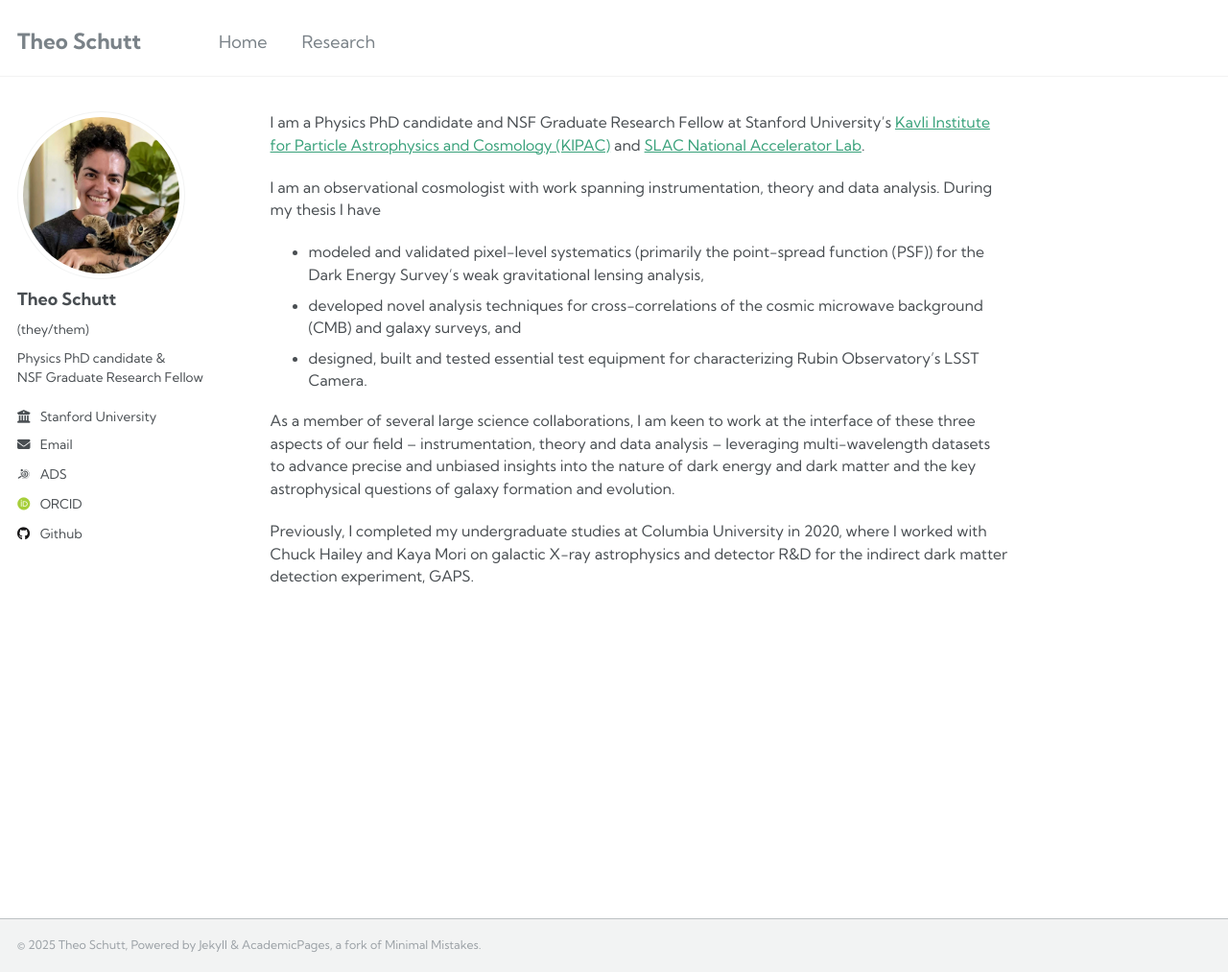
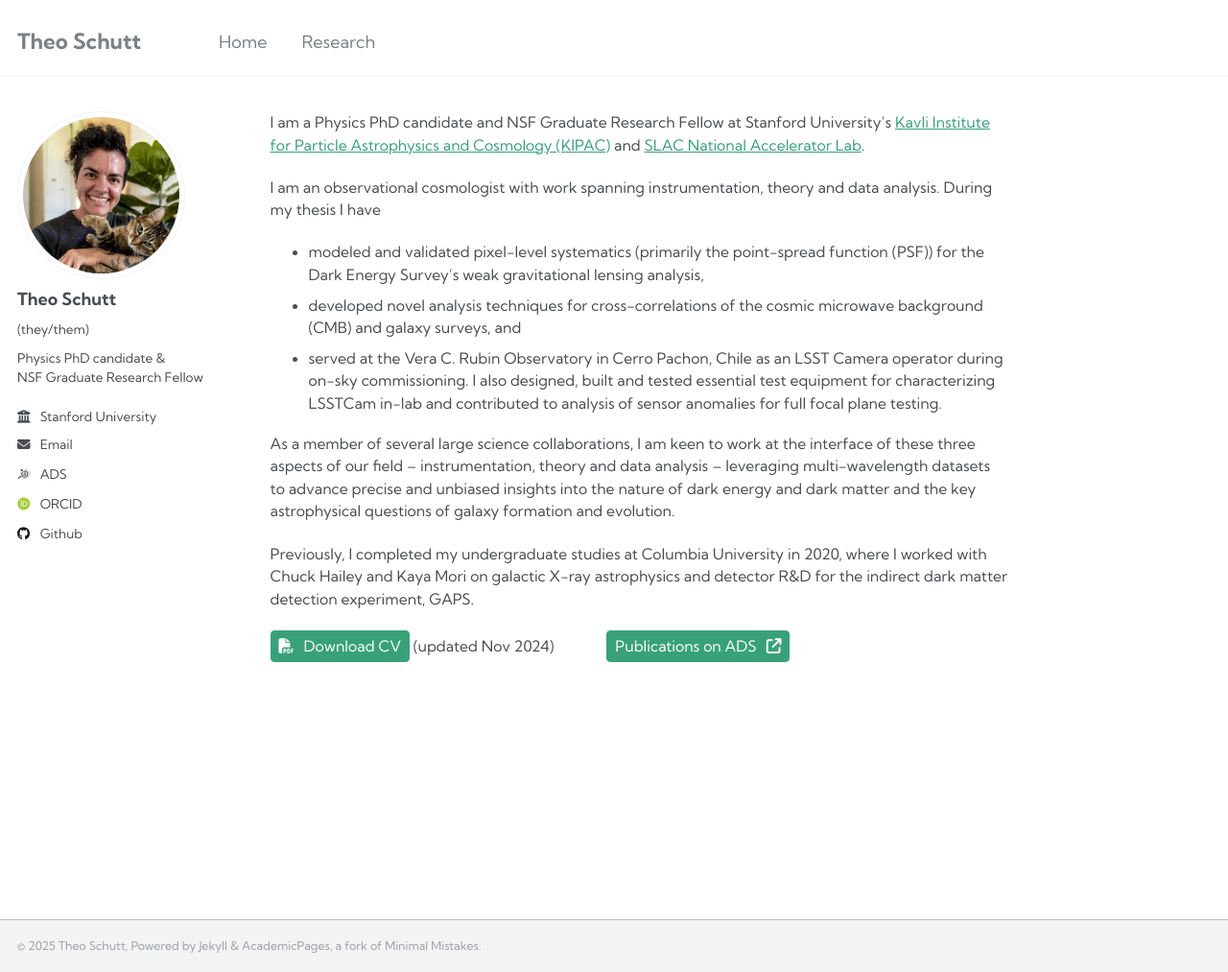
Before and after one commit to theoschutt/theoschutt.github.io, a Jekyll site: the page built from _pages/about.md, in a window 1280 px wide and 1013 px high. Shown: the whole window at 96% size. Built offline with Jekyll 4.4.1, drawn with Linux system fonts in a browser that asks for light colours; some web fonts are replaced.

Commit message:
Update about.md

```diff
--- a/_pages/about.md
+++ b/_pages/about.md
@@ -11,8 +11,13 @@ I am a Physics PhD candidate and NSF Graduate Research Fellow at Stanford Univer
 I am an observational cosmologist with work spanning instrumentation, theory and data analysis. During my thesis I have
 - modeled and validated pixel-level systematics (primarily the point-spread function (PSF)) for the Dark Energy Survey's weak gravitational lensing analysis,
 - developed novel analysis techniques for cross-correlations of the cosmic microwave background (CMB) and galaxy surveys, and
-- designed, built and tested essential test equipment for characterizing Rubin Observatory's LSST Camera.
+- served at the Vera C. Rubin Observatory in Cerro Pachon, Chile as an LSST Camera operator during on-sky commissioning. I also designed, built and tested essential test equipment for characterizing LSSTCam in-lab and contributed to analysis of sensor anomalies for full focal plane testing.
 
 As a member of several large science collaborations, I am keen to work at the interface of these three aspects of our field -- instrumentation, theory and data analysis -- leveraging multi-wavelength datasets to advance precise and unbiased insights into the nature of dark energy and dark matter and the key astrophysical questions of galaxy formation and evolution.
 
 Previously, I completed my undergraduate studies at Columbia University in 2020, where I worked with Chuck Hailey and Kaya Mori on galactic X-ray astrophysics and detector R&D for the indirect dark matter detection experiment, GAPS.
+
+[<i class="fa-solid fa-file-pdf"></i>&ensp;Download CV](https://theoschutt.github.io/files/CV_public_20241127.pdf){: .btn--general}
+(updated Nov 2024)
+&emsp;&emsp;&emsp;
+[Publications on ADS&ensp;<i class="fa-solid fa-arrow-up-right-from-square"></i>](https://ui.adsabs.harvard.edu/search/p_=0&q=orcid%3A0000-0002-7187-9628&sort=date%20desc%2C%20bibcode%20desc){: .btn--general}
```
